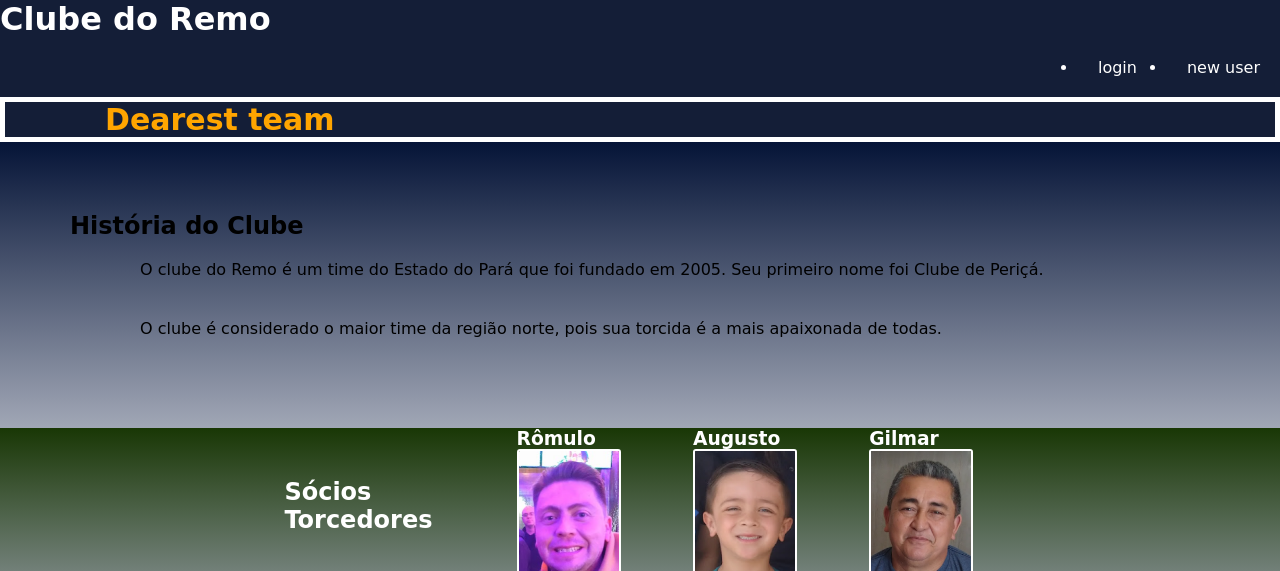
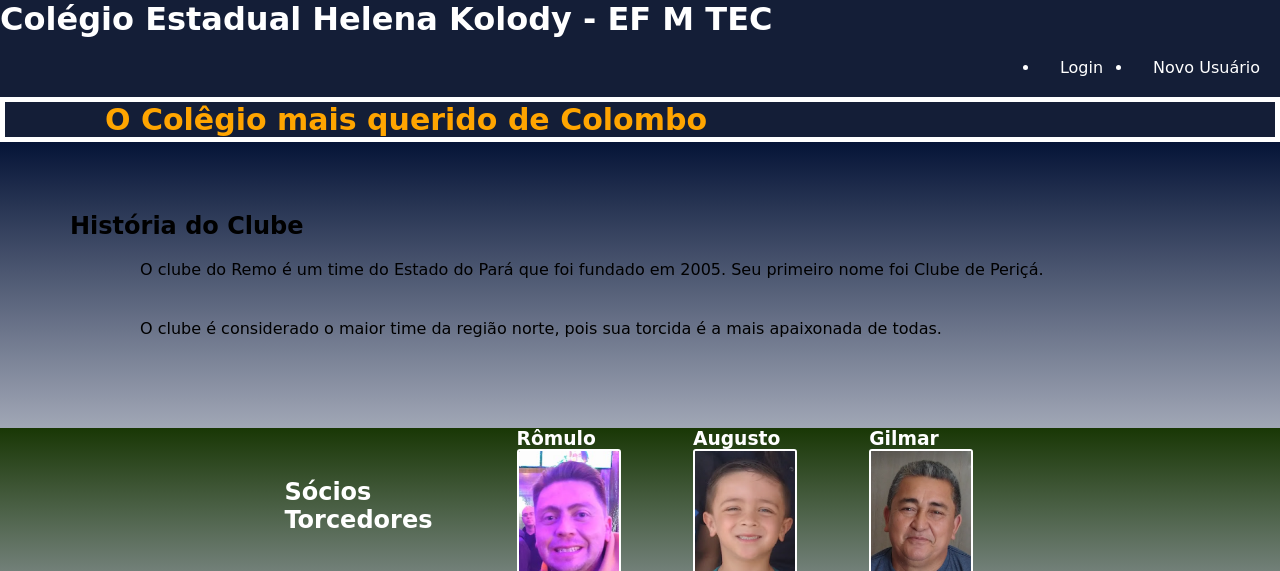
Before and after one commit to FernandoZanescoBoeira/siteFZB, a plain HTML site: page index.html in a window 1280 px wide. Shown: the top 571 px of the page. Drawn offline with Linux system fonts and the light colour scheme; a web font is replaced by a local one.

Commit message:
cinnut 3

```diff
--- a/index.html
+++ b/index.html
@@ -18,13 +18,13 @@
 <body>
 
     <header class="cabecalho">
-        <h1 class="cabecalho-titulo1">Clube do Remo</h1>
+        <h1 class="cabecalho-titulo1">Colégio Estadual Helena Kolody - EF M TEC</h1>
         <ul class="cabecalho-lista">
-            <li class="cabecalho-lista-item1">login</li>
-            <li class="cabecalho-lista-item2">new user</li>
+            <li class="cabecalho-lista-item1">Login</li>
+            <li class="cabecalho-lista-item2">Novo Usuário</li>
         </ul>
         <div>
-            <h2 class="cabecalho-titulo2">Dearest team</h2>
+            <h2 class="cabecalho-titulo2">O Colêgio mais querido de Colombo</h2>
         </div>
 
     </header>
```
